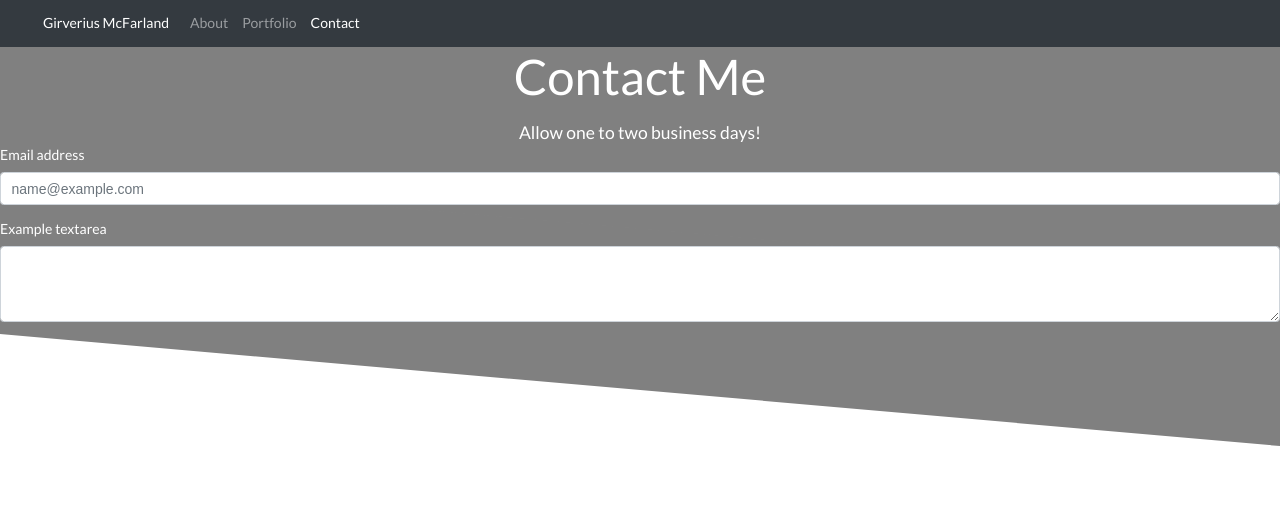
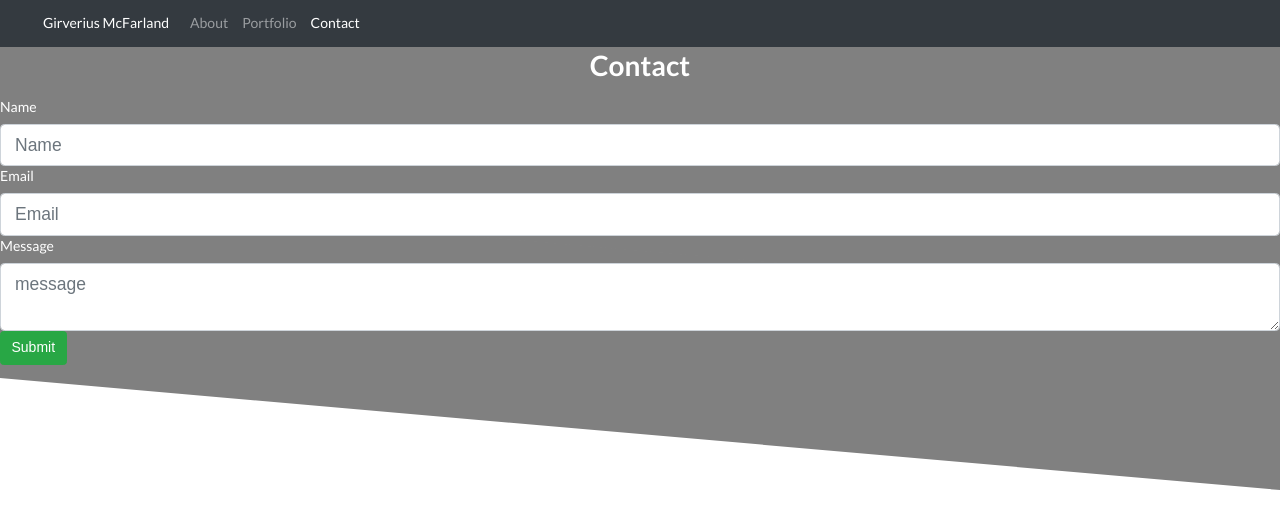
Before and after one commit to gsmac14/Final-Portfolio, a React (Create React App) app: page /Contact in a window 1280 px wide. Shown: the top 528 px of the page. Built offline with nearby package versions, Linux system fonts and the light colour scheme.

Commit message:
fixed contact page

```diff
--- a/package.json
+++ b/package.json
@@ -7,6 +7,8 @@
     "@testing-library/react": "^11.2.5",
     "@testing-library/user-event": "^12.8.3",
     "bootstrap": "^4.6.0",
+    "emailjs": "^3.4.0",
+    "emailjs-com": "^2.6.4",
     "react": "^17.0.2",
     "react-bootstrap": "^1.5.2",
     "react-dom": "^17.0.2",
--- a/src/components/Contact/index.js
+++ b/src/components/Contact/index.js
@@ -1,26 +1,55 @@
-import React from 'react';
-import 'bootstrap/dist/css/bootstrap.min.css';
+import React, { useState } from "react";
+import emailjs from 'emailjs-com';
 
-function Contact (){
 
-    return(
- <div className= "contact">
-  <div class="container">
-    <h1 class="display-4">Contact Me</h1>
-    <p class="lead" style={{textAlign: "center"}}>Allow one to two business days!</p>
-  </div>
+function Contact() {
+  const [name, setName] = useState("");
+  const [email, setEmail] = useState("");
+  const [message, setMessage] = useState("")
 
-     <div className="mb-3">
-  <label for="exampleFormControlInput1" class="form-label">Email address</label>
-  <input type="email" class="form-control" id="exampleFormControlInput1" placeholder="name@example.com" acti></input>
-</div>
-<div class="mb-3">
-  <label for="exampleFormControlTextarea1" class="form-label">Example textarea</label>
-  <textarea class="form-control" id="exampleFormControlTextarea1" rows="3"></textarea>
-</div>
-</div>
+  function handleSubmit(e) {
+    e.preventDefault();
+    console.log(name, email, message);
+    //clears the input
+    setName("");
+    setEmail("");
+    setMessage("");
+  }
 
-    );
-}
+  function sendEmail(e) {
+    e.preventDefault(name, email, message);
+
+    emailjs.sendForm('service_cud2i6m', 'template_r4c6dwx', e.target, 'user_Zq2hhsqAB2qox3FkQuK6y')
+      .then((result) => {
+          console.log(result.text);
+      }, (error) => {
+          console.log(error.text);
+      });
+  }
+
+  return (
+    <form className="contact-form" onSubmit={sendEmail} >
+      <h1> Contact</h1>
+      <div>
+      <input type="hidden" name="contact_number" />
+      <label>Name</label>
+      <input type="text" name="user_name" class="form-control form-control-lg" placeholder="Name" value={name} onChange={(e) => setName(e.target.value) } />
+
+      </div>
+      <div>
+
+      <label>Email</label>
+      <input type="email" name="user_email" class="form-control form-control-lg" placeholder="Email" value={email} onChange={(e) => setEmail(e.target.value)} />
+      </div>
+      <div>
+
+      <label>Message</label>
+      <textarea name="message" class="form-control form-control-lg " placeholder="message" value={message} onChange={(e) => setMessage(e.target.value)}/>
+      </div>
+      <button type="submit" onClick={handleSubmit} class="btn btn-success">Submit</button>
+    </form>
+  );
+  }
+
 
 export default Contact;
```
Also changed, not shown: 1 other file (tests, documents, lock files or other folders).
